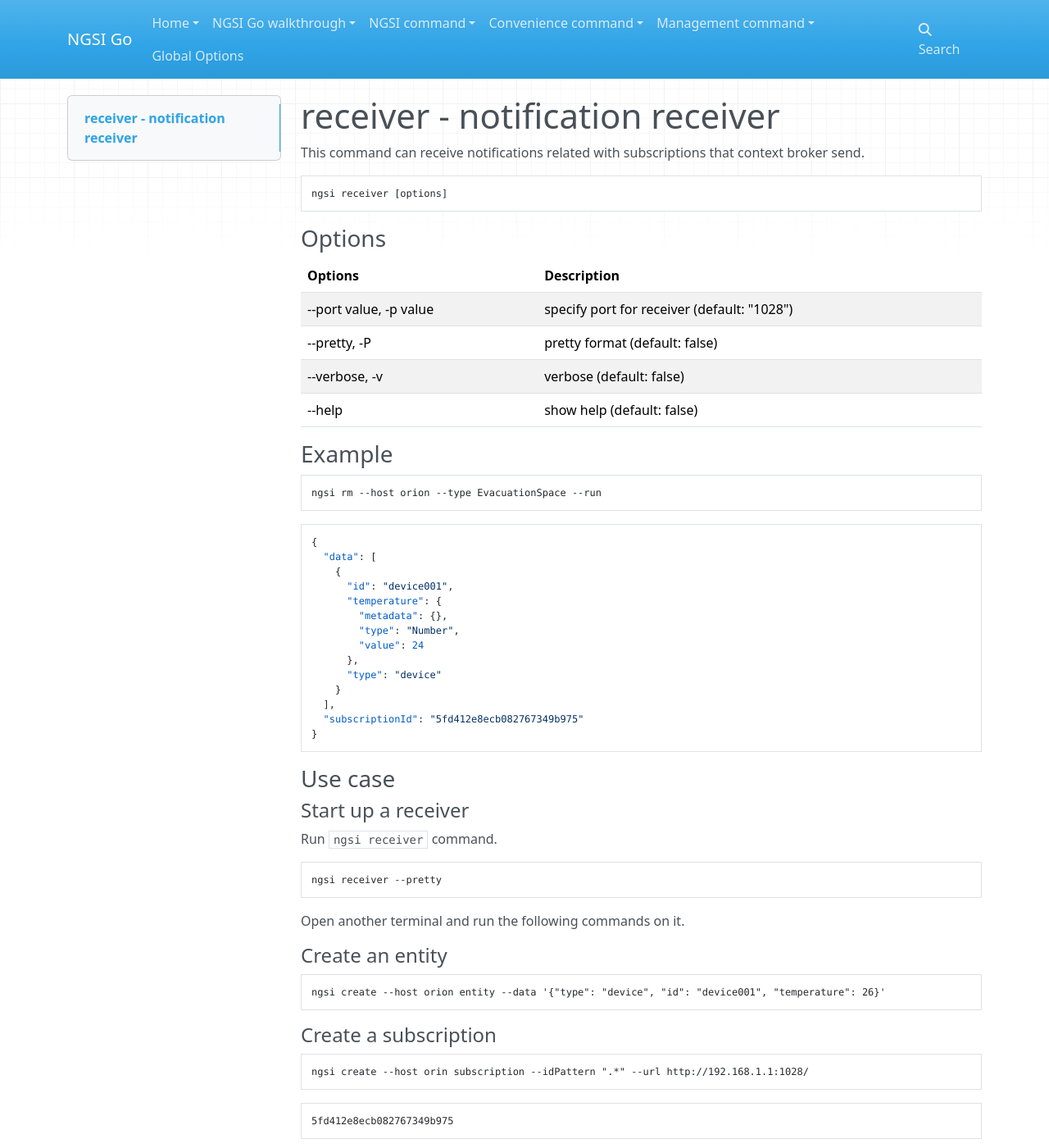
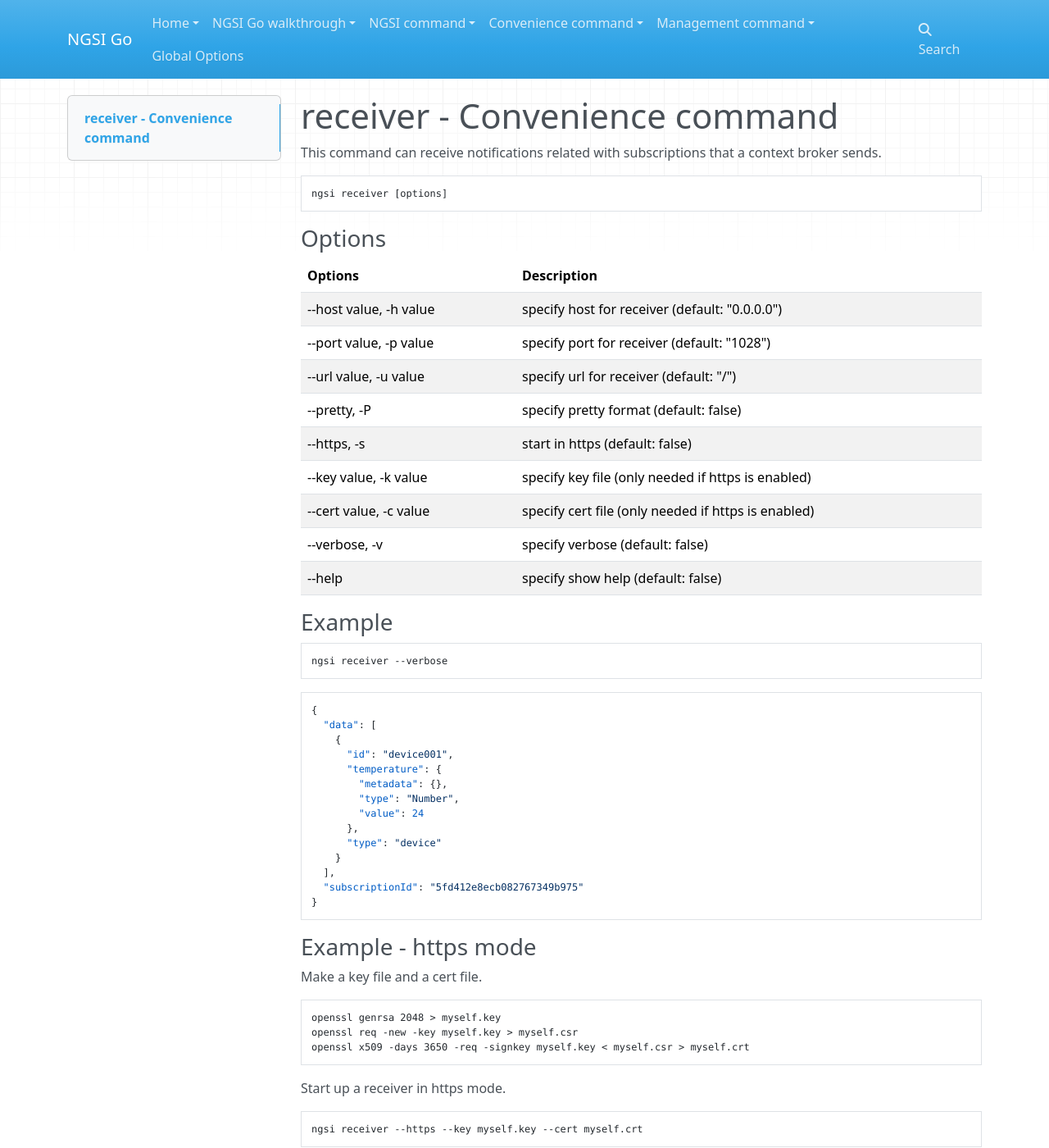
Before and after one commit to lets-fiware/ngsi-go, an MkDocs documentation site: the page built from docs/convenience/receiver.md, in a window 1280 px wide and 1400 px high. Shown: the whole window at 82% size. Built offline with MkDocs 1.6.1, drawn with Linux system fonts in a browser that asks for light colours; nearby versions of some CDN libraries; some of the changed text lies outside the part shown.

Commit message:
Update notification receiver

````diff
--- a/docs/convenience/receiver.md
+++ b/docs/convenience/receiver.md
@@ -1,6 +1,6 @@
-# receiver - notification receiver
+# receiver - Convenience command
 
-This command can receive notifications related with subscriptions that context broker send.
+This command can receive notifications related with subscriptions that a context broker sends.
 
 ```console
 ngsi receiver [options]
@@ -8,20 +8,25 @@
 
 ### Options
 
-| Options                | Description                                 |
-| ---------------------- | ------------------------------------------- |
-| --port value, -p value | specify port for receiver (default: "1028") |
-| --pretty, -P           | pretty format (default: false)              |
-| --verbose, -v          | verbose (default: false)                    |
-| --help                 | show help (default: false)                  |
+| Options                | Description                                         |
+| ---------------------- | --------------------------------------------------- |
+| --host value, -h value | specify host for receiver (default: "0.0.0.0")      |
+| --port value, -p value | specify port for receiver (default: "1028")         |
+| --url value, -u value  | specify url for receiver (default: "/")             |
+| --pretty, -P           | specify pretty format (default: false)              |
+| --https, -s            | start in https (default: false)                     |
+| --key value, -k value  | specify key file (only needed if https is enabled)  |
+| --cert value, -c value | specify cert file (only needed if https is enabled) |
+| --verbose, -v          | specify verbose (default: false)                    |
+| --help                 | specify show help (default: false)                  |
 
 ### Example
 
 ```console
-ngsi rm --host orion --type EvacuationSpace --run
+ngsi receiver --verbose
 ```
 
-```
+```json
 {
   "data": [
     {
@@ -38,11 +43,27 @@
 }
 ```
 
+### Example - https mode
+
+Make a key file and a cert file.
+
+```console
+openssl genrsa 2048 > myself.key
+openssl req -new -key myself.key > myself.csr
+openssl x509 -days 3650 -req -signkey myself.key < myself.csr > myself.crt
+```
+
+Start up a receiver in https mode.
+
+```console
+ngsi receiver --https --key myself.key --cert myself.crt
+```
+
 ### Use case
 
 #### Start up a receiver
 
-Run `ngsi receiver` command.
+Run `ngsi receiver` command with --pretty option.
 
 ```console
 ngsi receiver --pretty
@@ -53,13 +74,14 @@
 #### Create an entity
 
 ```console
-ngsi create --host orion entity --data '{"type": "device", "id": "device001", "temperature": 26}'
+ngsi create --host orion entity --keyValues \
+--data '{"type": "device", "id": "device001", "temperature": 26}'
 ```
 
 #### Create a subscription
 
 ```console
-ngsi create --host orin subscription --idPattern ".*" --url http://192.168.1.1:1028/
+ngsi create --host orion subscription --idPattern ".*" --url http://192.168.1.1:1028/
 ```
 
 ```console
@@ -74,7 +96,7 @@
 
 #### Notification message
 
-You will find the following message on the terminal you run `ngsi receiver` command.
+You will find the following message on the terminal that you ran `ngsi receiver` command.
 
 ```json
 {
@@ -92,3 +114,35 @@
   "subscriptionId": "5fd412e8ecb082767349b975"
 }
 ```
+
+#### Print the subscription
+
+```console
+ngsi get subscription --id 5fd412e8ecb082767349b975 | jq .
+```
+
+```json
+{
+  "id": "5fd412e8ecb082767349b975",
+  "subject": {
+    "entities": [
+      {
+        "idPattern": ".*"
+      }
+    ],
+    "condition": {}
+  },
+  "notification": {
+    "timesSent": 2,
+    "lastNotification": "2020-12-12T01:12:13.000Z",
+    "lastSuccess": "2020-12-12T01:12:13.000Z",
+    "lastSuccessCode": 204,
+    "onlyChangedAttrs": false,
+    "http": {
+      "url": "http://192.168.1.1:1028/"
+    },
+    "attrsFormat": "normalized"
+  },
+  "status": "active"
+}
+```
````
Also changed, not shown: 4 other files.
